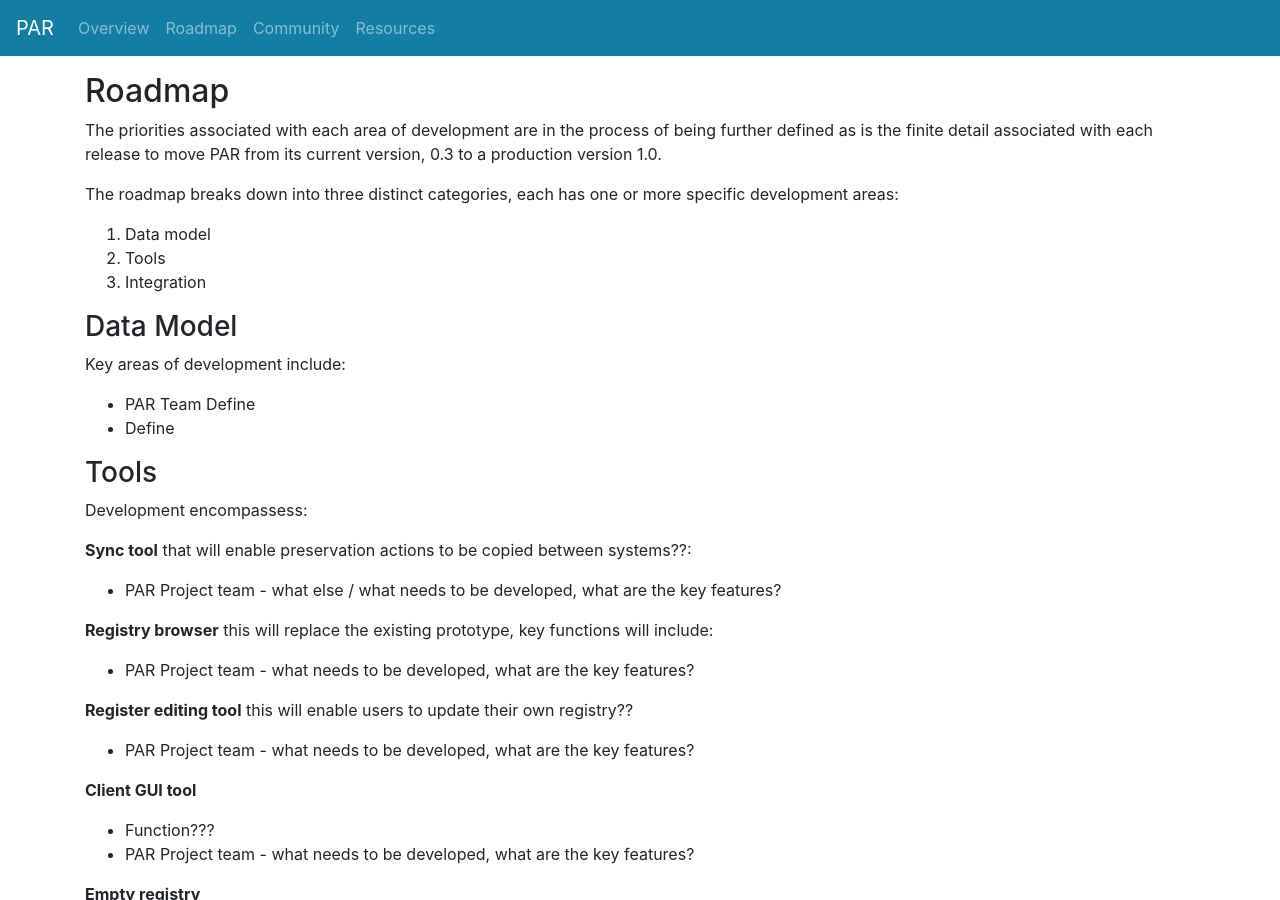
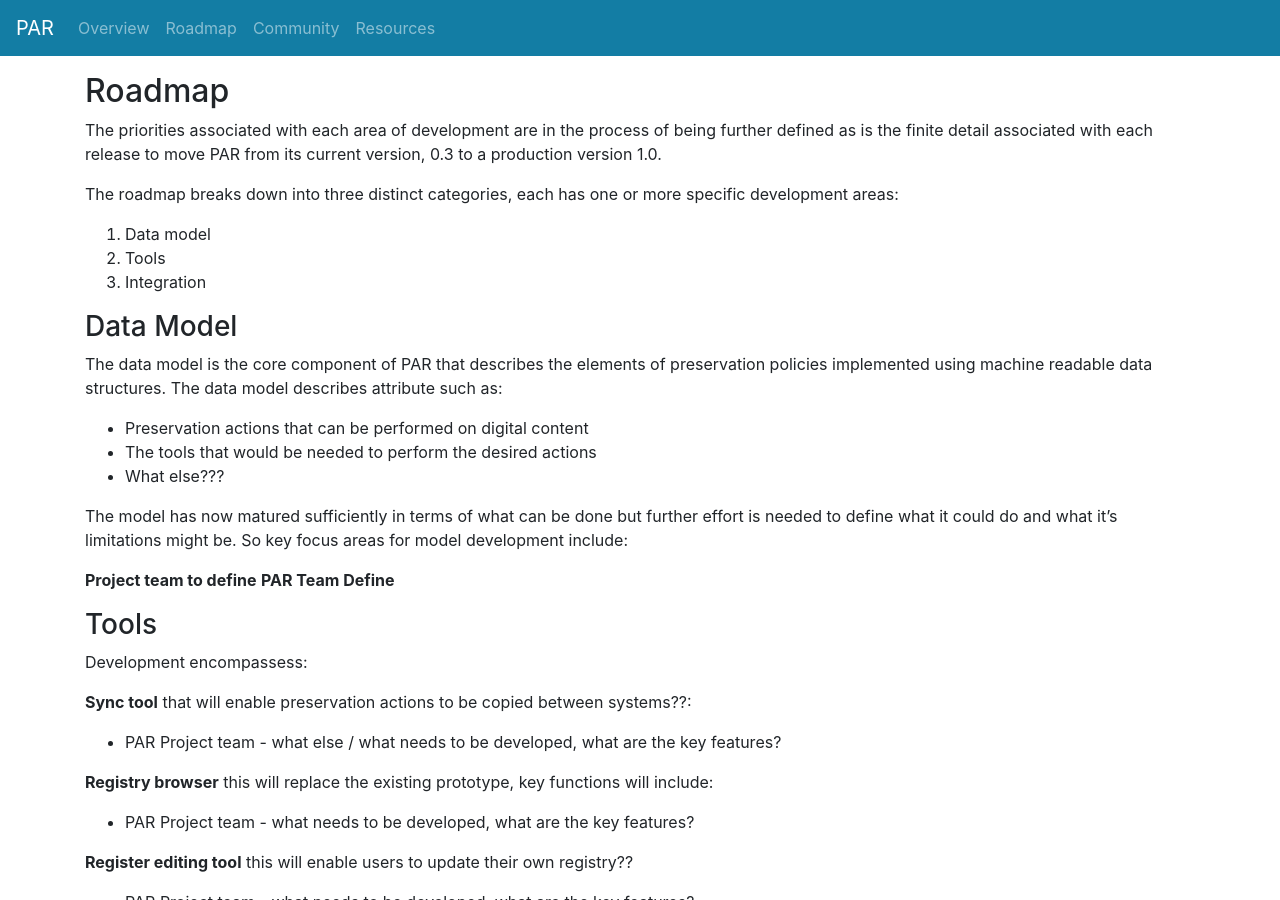
Before and after one commit to openpreserve/par, a Jekyll site: the page built from docs/roadmap/index.md, in a window 1280 px wide and 900 px high. Built offline with Jekyll 4.4.1, drawn with Linux system fonts in a browser that asks for light colours.

Commit message:
Update index.md

```diff
--- a/docs/roadmap/index.md
+++ b/docs/roadmap/index.md
@@ -13,10 +13,16 @@
 3. Integration
 
 ### Data Model
-Key areas of development include:
+The data model is the core component of PAR that describes the elements of preservation policies implemented using machine readable data structures. The data model describes attribute such as:
+* Preservation actions that can be performed on digital content
+* The tools that would be needed to perform the desired actions
+* What else???
 
-* PAR Team Define
-* Define
+The model has now matured sufficiently in terms of what can be done but further effort is needed to define what it could do and what it’s limitations might be. So key focus areas for model development include:
+
+**Project team to define**
+**PAR Team Define**
+
 
 
 ### Tools
```
